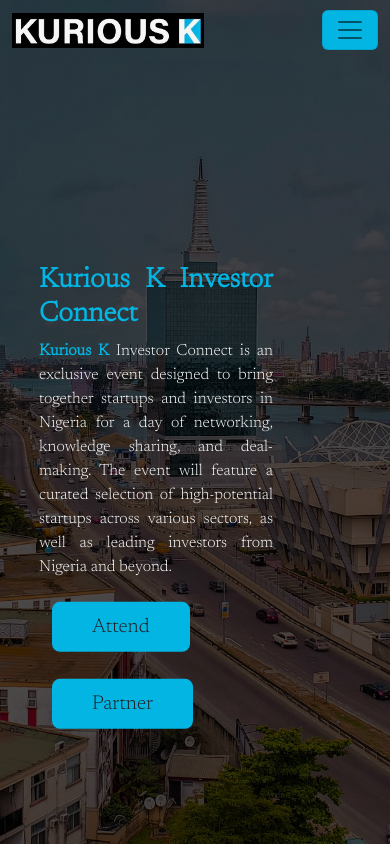
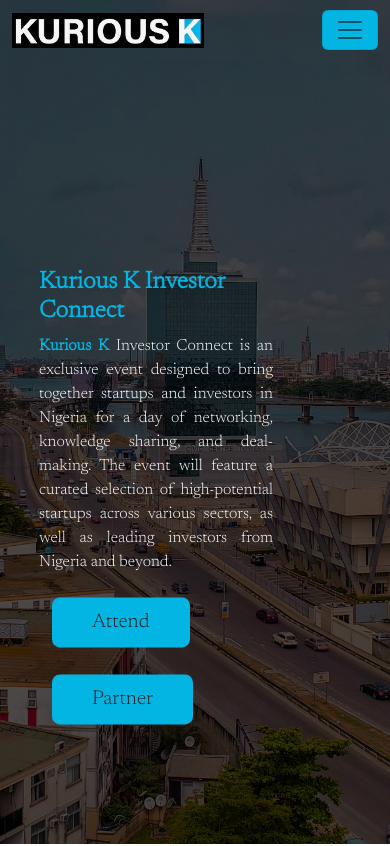
Before and after one commit to adiec7/kuriousk, a React (Create React App) app: page /investorconnect in a window 390 px wide. Shown: the top 846 px of the page. Built offline with nearby package versions, Linux system fonts and the light colour scheme.

Commit message:
fix responsive h1

```diff
--- a/src/component/eventpages/envestconnect.css
+++ b/src/component/eventpages/envestconnect.css
@@ -74,8 +74,8 @@
         margin-left: 0 !important;
         text-align: justify;
     }
-    h1.events_text{
-        font-size: 1rem;
+    h1.heading-text{
+        font-size: 1.5rem;
         text-align: left !important;
     }
     .event_btn{
--- a/src/component/eventpages/investorconnect.js
+++ b/src/component/eventpages/investorconnect.js
@@ -16,7 +16,7 @@
        <section className="podcast-hero">
        <img src={Lagos} alt="landing img" className="img" />
         <div className="events_text lead">
-          <h1>
+          <h1 className="heading-text">
             <span className="pageSpan">Kurious K Investor Connect</span>
           </h1>
           <p className="">
```
